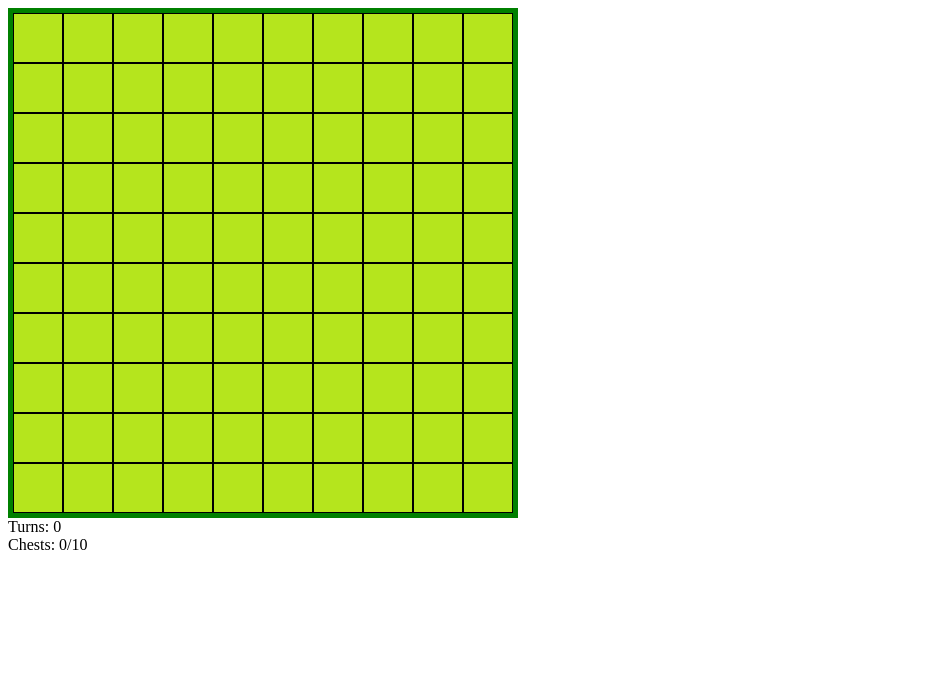
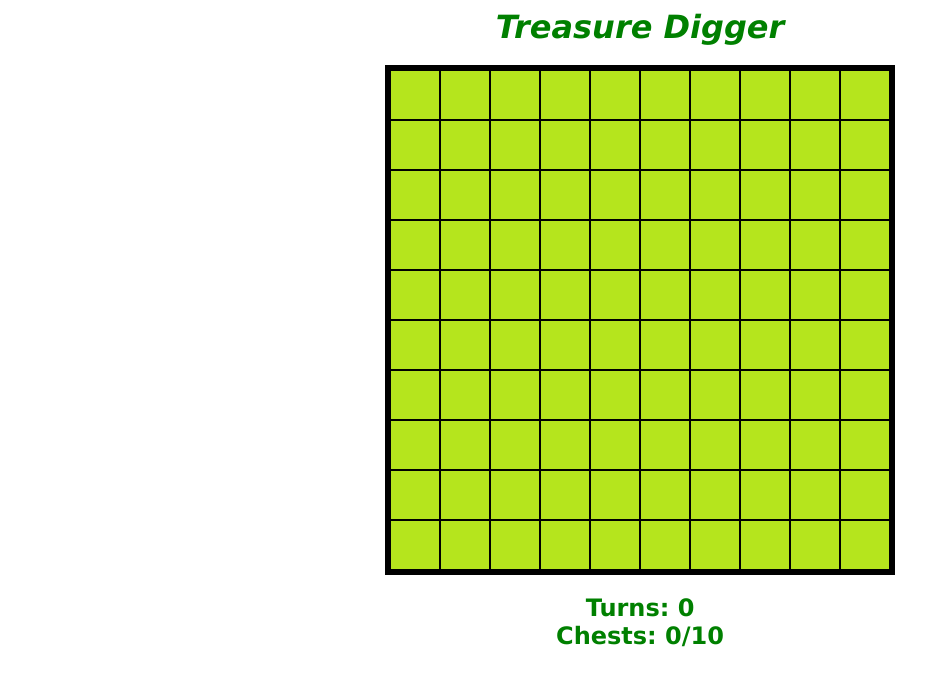
Before and after one commit to Carranya/treasure-digger, a PHP site: page / in a window 1280 px wide. Shown: the top 686 px of the page, without its empty margins (0-950 px from the left). Run offline with PHP 8.4, Linux system fonts and the light colour scheme.

Commit message:
add styles

```diff
--- a/index.php
+++ b/index.php
@@ -9,8 +9,11 @@
     <link rel="stylesheet" href="style.css">
 </head>
 <body>
-    <div id="main"></div>
-    <div id="turns"></div>
-    <div id="infoChests"></div>
+    <div id="header">Treasure Digger</div>
+    <br>
+    <div id="board"></div>
+    <br>
+    <div id="turns" class="infoScore"></div>
+    <div id="infoChests" class="infoScore"></div>
 </body>
 </html>
--- a/style.css
+++ b/style.css
@@ -0,0 +1,22 @@
+body {
+    font-family: Verdana;
+    color: green;text-align: center;
+}
+
+#header {
+    font-size: 2em;
+    font-weight: bold;
+    font-style: italic;
+}
+
+#board {
+    border: 5px solid black;
+    display: flex;
+    flex-wrap: wrap;
+    margin: auto auto;
+}
+
+.infoScore {
+    font-size: 1.5em;
+    font-weight: bold;
+}
--- a/treasure.js
+++ b/treasure.js
@@ -13,15 +13,9 @@ class Game {
         let boardWidth = this.cols * 50;
         let boardHeight = this.rows * 50;
 
-        let board = document.createElement("div");
-        board.setAttribute("id", "board");
-        board.setAttribute("style", "");
+        let board = document.getElementById("board");
         board.style.width = boardWidth + "px";
         board.style.height = boardHeight + "px";
-        board.style.border = "5px solid green";
-        board.style.display = "flex";
-        board.style.flexWrap = "wrap";
-        document.getElementById("main").append(board);
 
         document.getElementById("turns").innerHTML = "Turns: " + this.turns;
         document.getElementById("infoChests").innerHTML = "Chests: " + this.findChests + "/" + this.chests;
```
